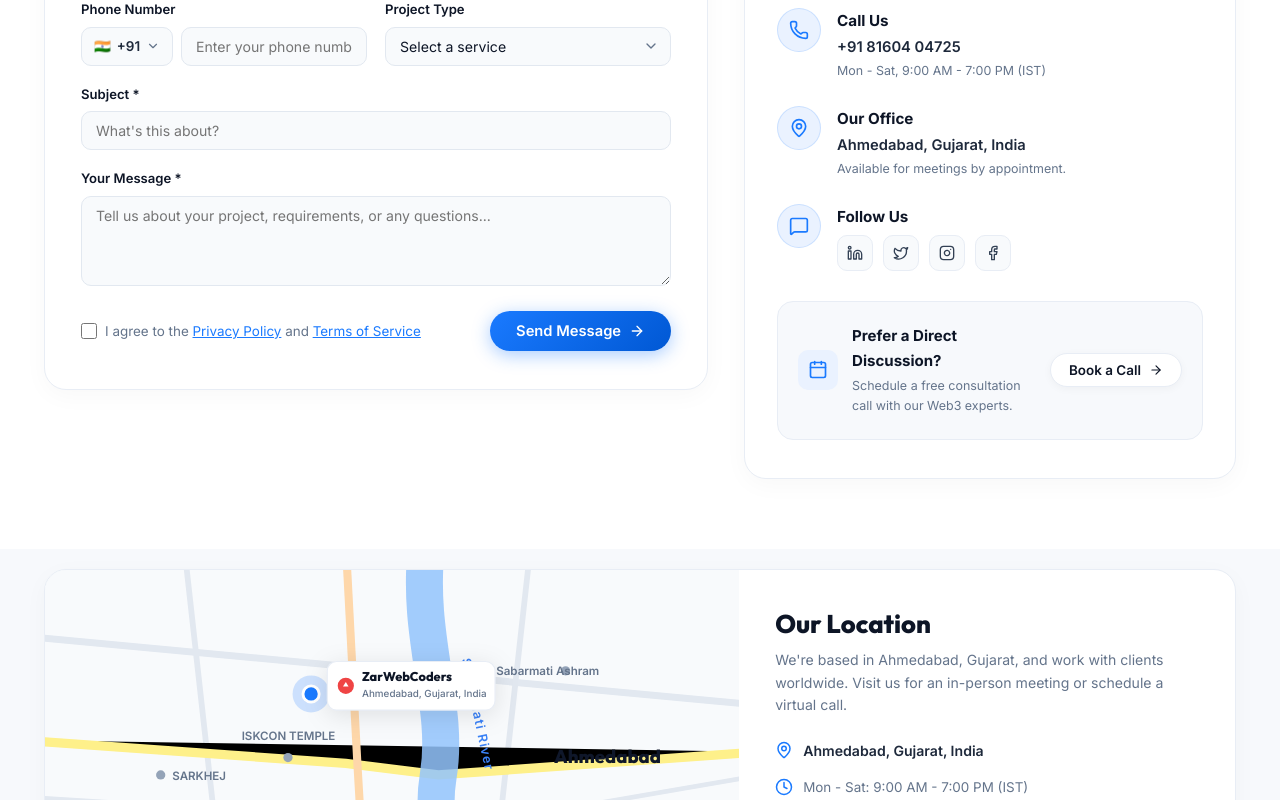
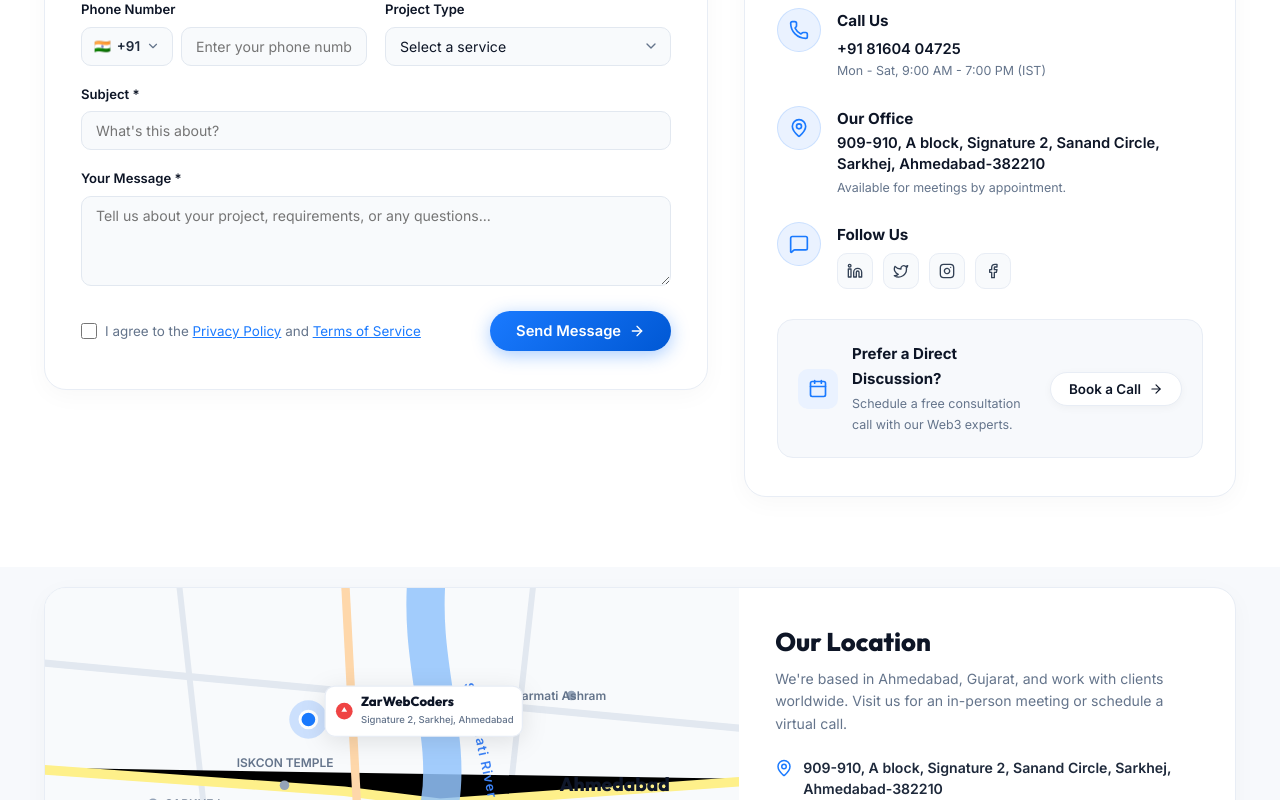
Before and after one commit to Niraj5505/ZarWebCoders, a React (Vite) app: page /contact in a window 1280 px wide. Shown: the part 820-1620 px from the top of the page. Built offline with nearby package versions, Linux system fonts and the light colour scheme.

Commit message:
Update detailed office address and link Google Maps

```diff
--- a/src/components/Footer.jsx
+++ b/src/components/Footer.jsx
@@ -91,13 +91,16 @@ export default function Footer({ onOpenModal }) {
             <h4 className="footer-title" style={{ color: '#ffffff', fontSize: '0.95rem' }}>Get in Touch</h4>
             <div style={{ display: 'flex', flexDirection: 'column', gap: '12px', fontSize: '0.88rem', color: '#94a3b8', marginBottom: '20px' }}>
               <div style={{ display: 'flex', alignItems: 'center', gap: '10px' }}>
-                <Mail size={16} color="#00d4ff" /> {brand.email}
+                <Mail size={16} color="#00d4ff" style={{ flexShrink: 0 }} />
+                <a href={`mailto:${brand.email}`} style={{ color: '#94a3b8', textDecoration: 'none' }}>{brand.email}</a>
               </div>
               <div style={{ display: 'flex', alignItems: 'center', gap: '10px' }}>
-                <Phone size={16} color="#00d4ff" /> {brand.phone}
+                <Phone size={16} color="#00d4ff" style={{ flexShrink: 0 }} />
+                <a href={`tel:${brand.phone.replace(/\s+/g, '')}`} style={{ color: '#94a3b8', textDecoration: 'none' }}>{brand.phone}</a>
               </div>
-              <div style={{ display: 'flex', alignItems: 'center', gap: '10px' }}>
-                <MapPin size={16} color="#00d4ff" /> {brand.office}
+              <div style={{ display: 'flex', alignItems: 'flex-start', gap: '10px' }}>
+                <MapPin size={16} color="#00d4ff" style={{ flexShrink: 0, marginTop: '3px' }} />
+                <a href={brand.mapsUrl} target="_blank" rel="noopener noreferrer" style={{ color: '#94a3b8', textDecoration: 'none', lineHeight: '1.5' }}>{brand.office}</a>
               </div>
             </div>
 
--- a/src/data/websiteData.js
+++ b/src/data/websiteData.js
@@ -4,7 +4,8 @@ export const brand = {
   subTagline: 'Web3 Development Agency',
   email: 'info@zarwebcoders.in',
   phone: '+91 81604 04725',
-  office: 'Ahmedabad, Gujarat, India',
+  office: '909-910, A block, Signature 2, Sanand Circle, Sarkhej, Ahmedabad-382210',
+  mapsUrl: 'https://maps.google.com/?q=909-910,+A+block,+Signature+2,+Sanand+Circle,+Sarkhej,+Ahmedabad-382210',
   socials: {
     linkedin: '#',
     twitter: 'https://x.com/zarwebcoders',
--- a/src/views/ContactView.jsx
+++ b/src/views/ContactView.jsx
@@ -323,7 +323,9 @@ export default function ContactView({ onOpenModal }) {
                 </div>
                 <div>
                   <div className="contact-channel-title">Call Us</div>
-                  <div className="contact-channel-value">{brand.phone}</div>
+                  <a href={`tel:${brand.phone.replace(/\s+/g, '')}`} className="contact-channel-value" style={{ color: 'var(--text-main)', textDecoration: 'none' }}>
+                    {brand.phone}
+                  </a>
                   <div className="contact-channel-sub">Mon - Sat, 9:00 AM - 7:00 PM (IST)</div>
                 </div>
               </div>
@@ -335,7 +337,9 @@ export default function ContactView({ onOpenModal }) {
                 </div>
                 <div>
                   <div className="contact-channel-title">Our Office</div>
-                  <div className="contact-channel-value">{brand.office}</div>
+                  <a href={brand.mapsUrl} target="_blank" rel="noopener noreferrer" className="contact-channel-value" style={{ color: 'var(--text-main)', textDecoration: 'none', display: 'block', lineHeight: '1.45' }}>
+                    {brand.office}
+                  </a>
                   <div className="contact-channel-sub">Available for meetings by appointment.</div>
                 </div>
               </div>
@@ -458,11 +462,11 @@ export default function ContactView({ onOpenModal }) {
 
                   {/* Marker Card */}
                   <g transform="translate(14, -28)">
-                    <rect x="0" y="0" width="145" height="42" rx="8" fill="#ffffff" stroke="#e8edf5" strokeWidth="1" filter="drop-shadow(0 4px 10px rgba(0,0,0,0.1))" />
+                    <rect x="0" y="0" width="165" height="42" rx="8" fill="#ffffff" stroke="#e8edf5" strokeWidth="1" filter="drop-shadow(0 4px 10px rgba(0,0,0,0.1))" />
                     <circle cx="16" cy="21" r="7" fill="#ef4444" />
                     <path d="M16 17 L19 22 L13 22 Z" fill="#ffffff" transform="scale(0.8) translate(4, 5)" />
                     <text x="30" y="17" fill="#0d1526" fontSize="11" fontWeight="800" fontFamily="Outfit, sans-serif">ZarWebCoders</text>
-                    <text x="30" y="31" fill="#64748b" fontSize="8.5" fontWeight="500">Ahmedabad, Gujarat, India</text>
+                    <text x="30" y="31" fill="#64748b" fontSize="8" fontWeight="500">Signature 2, Sarkhej, Ahmedabad</text>
                   </g>
                 </g>
               </svg>
@@ -478,9 +482,9 @@ export default function ContactView({ onOpenModal }) {
               </p>
 
               <div style={{ display: 'flex', flexDirection: 'column', gap: '14px', marginBottom: '28px' }}>
-                <div style={{ display: 'flex', alignItems: 'center', gap: '10px', fontSize: '0.88rem', color: '#1e293b', fontWeight: '600' }}>
-                  <MapPin size={18} color="var(--primary-blue)" style={{ flexShrink: 0 }} />
-                  <span>{brand.office}</span>
+                <div style={{ display: 'flex', alignItems: 'flex-start', gap: '10px', fontSize: '0.88rem', color: '#1e293b', fontWeight: '600' }}>
+                  <MapPin size={18} color="var(--primary-blue)" style={{ flexShrink: 0, marginTop: '2px' }} />
+                  <a href={brand.mapsUrl} target="_blank" rel="noopener noreferrer" style={{ color: '#1e293b', textDecoration: 'none', lineHeight: '1.5' }}>{brand.office}</a>
                 </div>
 
                 <div style={{ display: 'flex', alignItems: 'flex-start', gap: '10px', fontSize: '0.84rem', color: '#64748b' }}>
@@ -494,7 +498,7 @@ export default function ContactView({ onOpenModal }) {
 
               <div>
                 <a
-                  href="https://maps.google.com/?q=Ahmedabad+Gujarat+India"
+                  href={brand.mapsUrl}
                   target="_blank"
                   rel="noopener noreferrer"
                   className="btn-hero-white"
```
